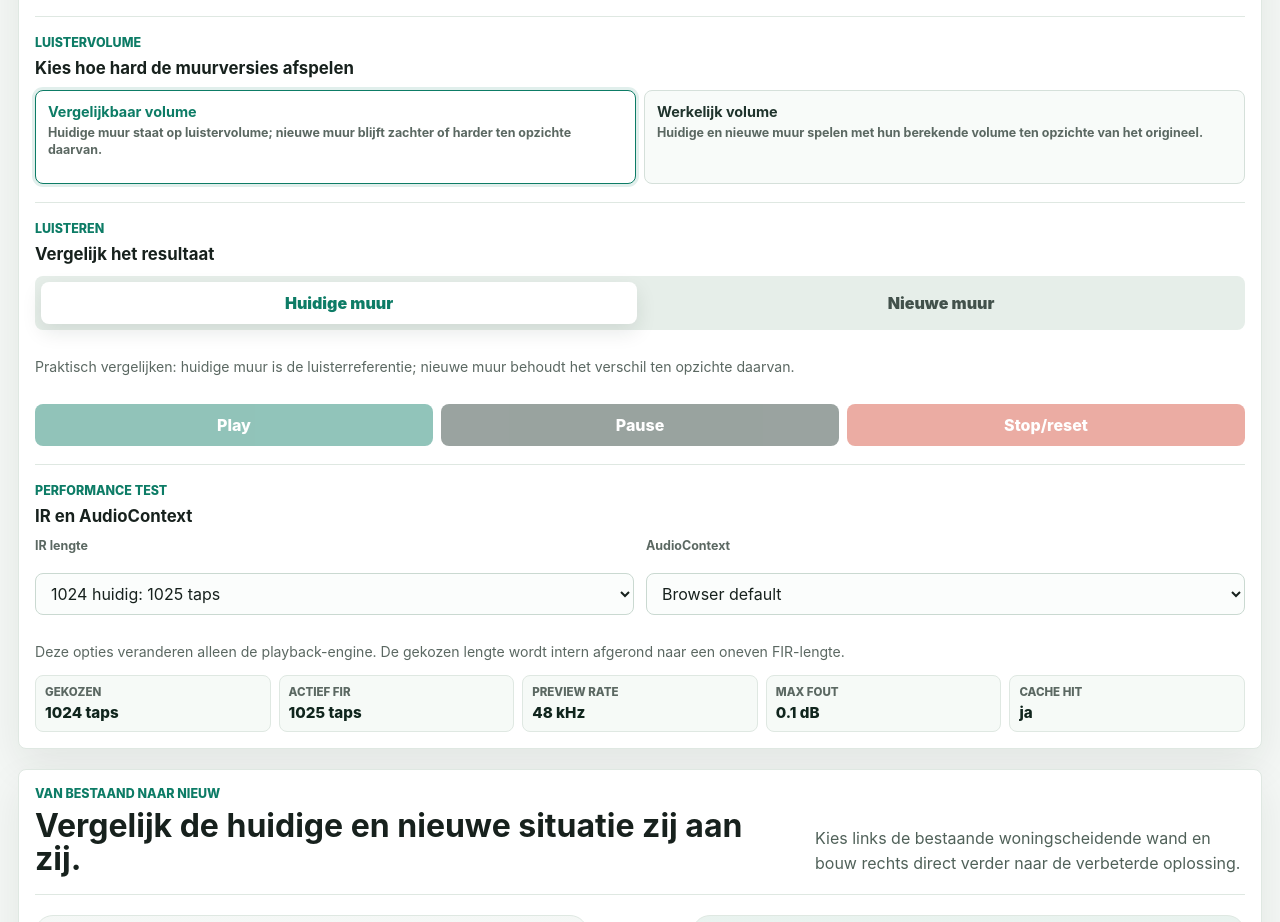
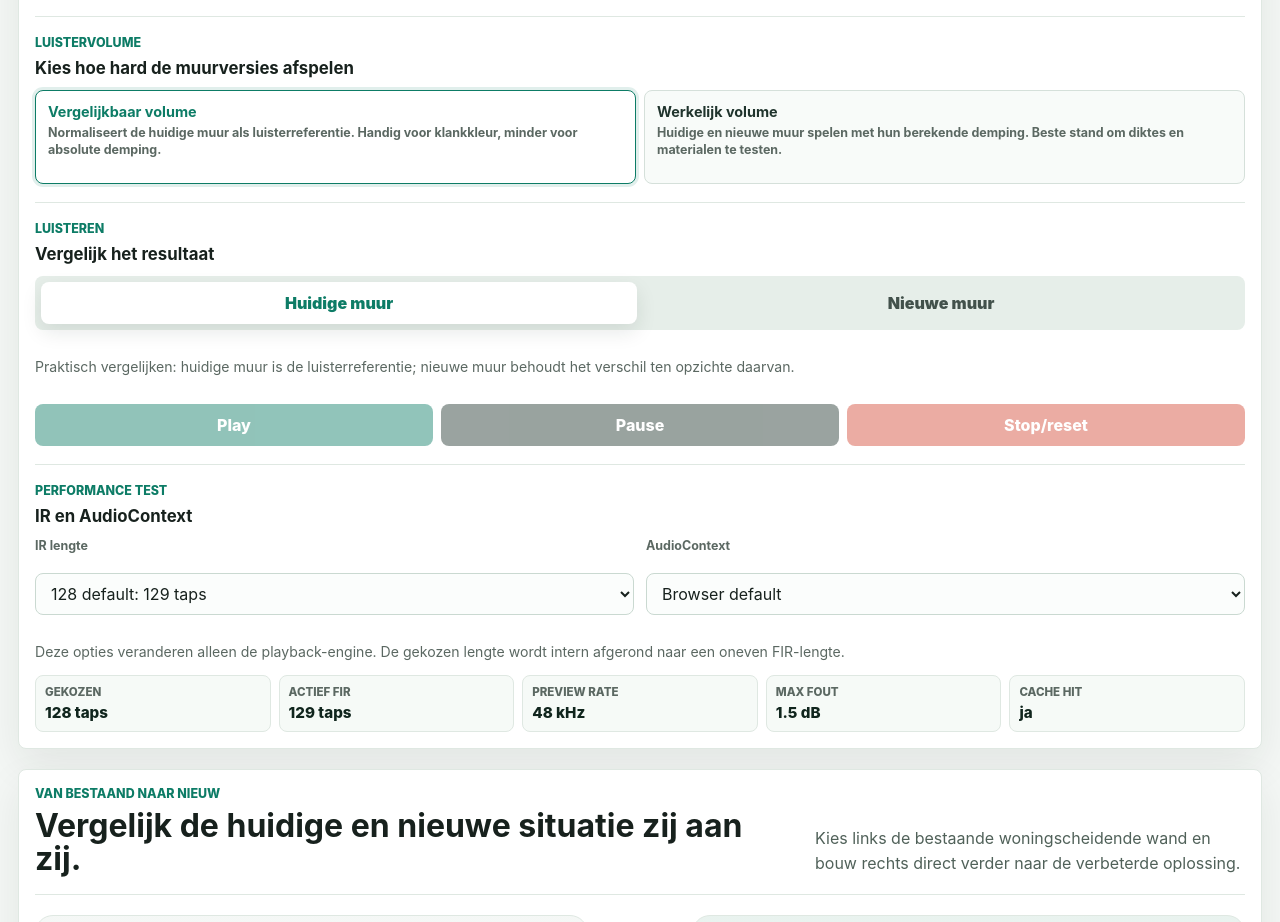
Before and after one commit to jwamsterdam/soundsimulator, a React (Vite) app: page / in a window 1280 px wide. Shown: the part 660-1582 px from the top of the page. Built offline with nearby package versions, Linux system fonts and the light colour scheme; no server answers.

Commit message:
Fixed comparable volume vs real volume

```diff
--- a/src/App.tsx
+++ b/src/App.tsx
@@ -54,7 +54,7 @@ export default function App() {
   const [playbackMode, setPlaybackMode] = useState<PlaybackMode>("existing");
   const [playbackVolumeMode, setPlaybackVolumeMode] = useState<PlaybackVolumeMode>("comparison");
   const [audioPerformanceSettings, setAudioPerformanceSettings] = useState<AudioPerformanceSettings>({
-    firImpulsePreset: "1024",
+    firImpulsePreset: "128",
     audioContextProfile: "default",
   });
   const [selectedSampleId, setSelectedSampleId] = useState(DEFAULT_SAMPLE_ID);
@@ -91,6 +91,8 @@ export default function App() {
   const activeNewPlaybackMapping = playbackVolumeMode === "comparison" ? newAuditionMapping : newPlaybackMapping;
   const displayedResult = playbackMode === "improved" ? newSimulationResult : currentSimulationResult;
   const displayedMapping = playbackMode === "improved" ? newPlaybackMapping : currentPlaybackMapping;
+  const displayedPlaybackMapping =
+    playbackMode === "improved" ? activeNewPlaybackMapping : activeCurrentPlaybackMapping;
   const modeOptions = useMemo(
     () => [
       { mode: "existing" as const, label: "Huidige muur" },
@@ -99,13 +101,18 @@ export default function App() {
     [],
   );
   const firDesign = useMemo(
-    () => designFirFilter(displayedMapping, 48000, getImpulseLengthFromPreset(audioPerformanceSettings.firImpulsePreset)),
-    [audioPerformanceSettings.firImpulsePreset, displayedMapping],
+    () =>
+      designFirFilter(
+        displayedPlaybackMapping,
+        48000,
+        getImpulseLengthFromPreset(audioPerformanceSettings.firImpulsePreset),
+      ),
+    [audioPerformanceSettings.firImpulsePreset, displayedPlaybackMapping],
   );
   const performanceDebugInfo = useMemo(
     () => {
       const requestedImpulseLength = getImpulseLengthFromPreset(audioPerformanceSettings.firImpulsePreset);
-      const cachedFirDesign = designFirFilter(displayedMapping, 48000, requestedImpulseLength);
+      const cachedFirDesign = designFirFilter(displayedPlaybackMapping, 48000, requestedImpulseLength);
       return {
         requestedImpulseLength,
         effectiveImpulseLength: firDesign.impulseLength,
@@ -114,7 +121,7 @@ export default function App() {
         cacheHit: cachedFirDesign === firDesign,
       };
     },
-    [audioPerformanceSettings.firImpulsePreset, displayedMapping, firDesign],
+    [audioPerformanceSettings.firImpulsePreset, displayedPlaybackMapping, firDesign],
   );
   const newWallActionsWithCurrentTexture = useMemo(
     () =>
@@ -350,7 +357,7 @@ export default function App() {
           newBands={newSimulationResult.bands}
           playbackMapping={displayedMapping}
         />
-        <DebugPanel result={displayedResult} playbackMapping={displayedMapping} firDesign={firDesign} />
+        <DebugPanel result={displayedResult} playbackMapping={displayedPlaybackMapping} firDesign={firDesign} />
       </div>
     </main>
   );
--- a/src/components/AudioPlayerPanel.tsx
+++ b/src/components/AudioPlayerPanel.tsx
@@ -37,12 +37,12 @@ const volumeModeOptions: {
   {
     mode: "comparison",
     label: "Vergelijkbaar volume",
-    description: "Huidige muur staat op luistervolume; nieuwe muur blijft zachter of harder ten opzichte daarvan.",
+    description: "Normaliseert de huidige muur als luisterreferentie. Handig voor klankkleur, minder voor absolute demping.",
   },
   {
     mode: "realistic",
     label: "Werkelijk volume",
-    description: "Huidige en nieuwe muur spelen met hun berekende volume ten opzichte van het origineel.",
+    description: "Huidige en nieuwe muur spelen met hun berekende demping. Beste stand om diktes en materialen te testen.",
   },
 ];
 
@@ -209,10 +209,10 @@ export function AudioPlayerPanel({
                 })
               }
             >
-              <option value="1024">1024 huidig: 1025 taps</option>
+              <option value="1024">1024 kwaliteit: 1025 taps</option>
               <option value="512">512 test: 513 taps</option>
               <option value="256">256 test: 257 taps</option>
-              <option value="128">128 test: 129 taps</option>
+              <option value="128">128 default: 129 taps</option>
               <option value="64">64 test: 65 taps</option>
               <option value="32">32 test: 33 taps</option>
               <option value="16">16 test: 17 taps</option>
--- a/src/lib/audio.ts
+++ b/src/lib/audio.ts
@@ -25,7 +25,7 @@ export class AudioSimulationEngine {
   private simulationResult?: SimulationResult;
   private existingFirDesign?: FirDesignResult;
   private improvedFirDesign?: FirDesignResult;
-  private impulseLength = getImpulseLengthFromPreset("1024");
+  private impulseLength = getImpulseLengthFromPreset("128");
   private audioContextProfile: AudioContextProfile = "default";
   private startedAt = 0;
   private pausedAt = 0;
@@ -104,6 +104,8 @@ export class AudioSimulationEngine {
     simulationResult?: SimulationResult,
   ): void {
     const hadImprovedPath = Boolean(this.nodes?.improvedSource);
+    const previousExistingFirKey = this.existingFirDesign?.cacheKey;
+    const previousImprovedFirKey = this.improvedFirDesign?.cacheKey;
     this.existingMapping = existingMapping;
     this.improvedMapping = improvedMapping;
     this.simulationResult = simulationResult;
@@ -113,15 +115,10 @@ export class AudioSimulationEngine {
 
     this.refreshFirDesigns();
     if (this.nodes) {
-      const context = this.context;
-      if (!context || !this.existingFirDesign) {
-        return;
-      }
-      this.nodes.existingConvolver.buffer = this.getImpulseBuffer(context, this.existingFirDesign);
-      if (this.nodes.improvedConvolver && this.improvedFirDesign) {
-        this.nodes.improvedConvolver.buffer = this.getImpulseBuffer(context, this.improvedFirDesign);
-      }
-      if (hadImprovedPath !== Boolean(improvedMapping)) {
+      const firChanged =
+        previousExistingFirKey !== this.existingFirDesign?.cacheKey ||
+        previousImprovedFirKey !== this.improvedFirDesign?.cacheKey;
+      if (firChanged || hadImprovedPath !== Boolean(improvedMapping)) {
         this.rebuildGraphAtCurrentTime();
       }
     }
```
Also changed, not shown: 2 other files (tests, documents, lock files or other folders).
